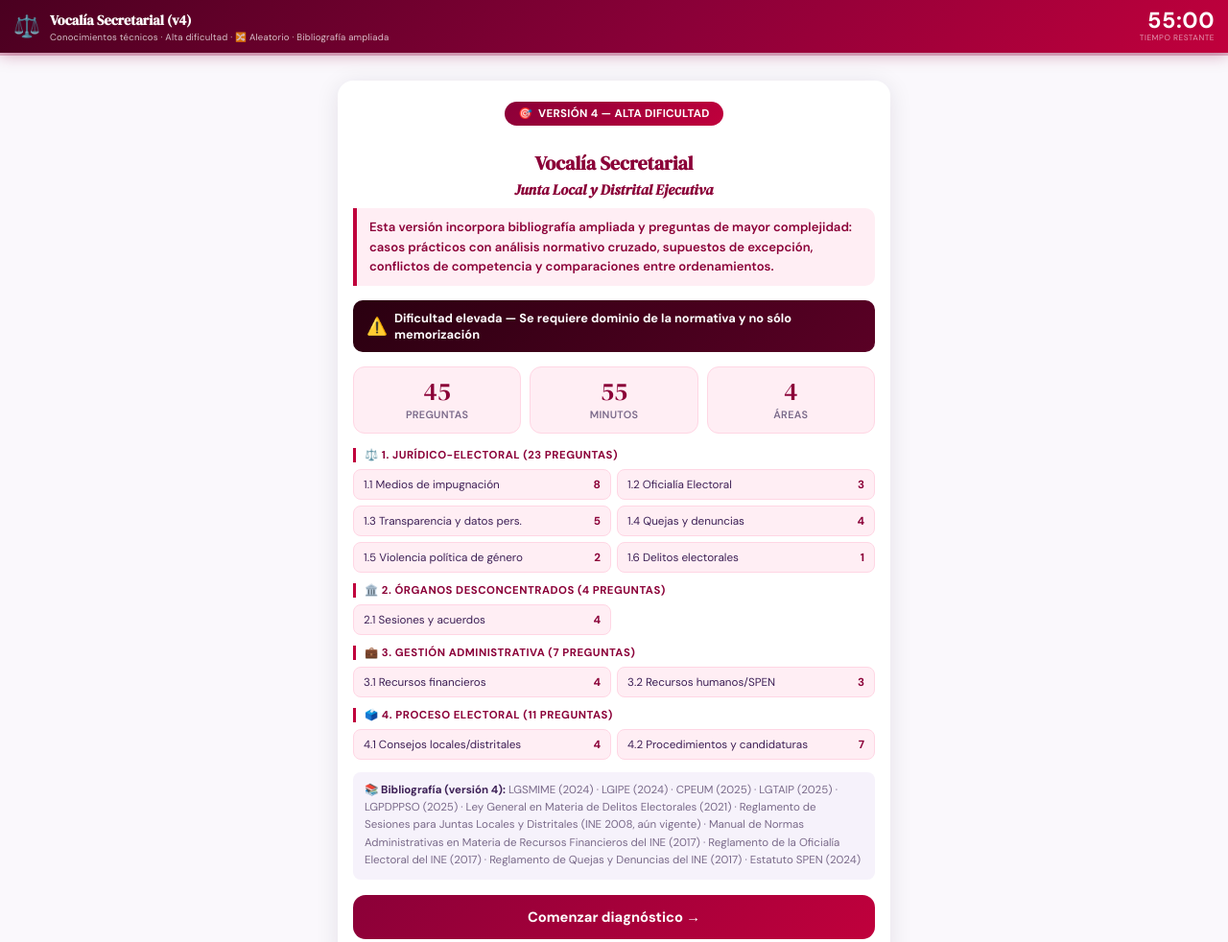
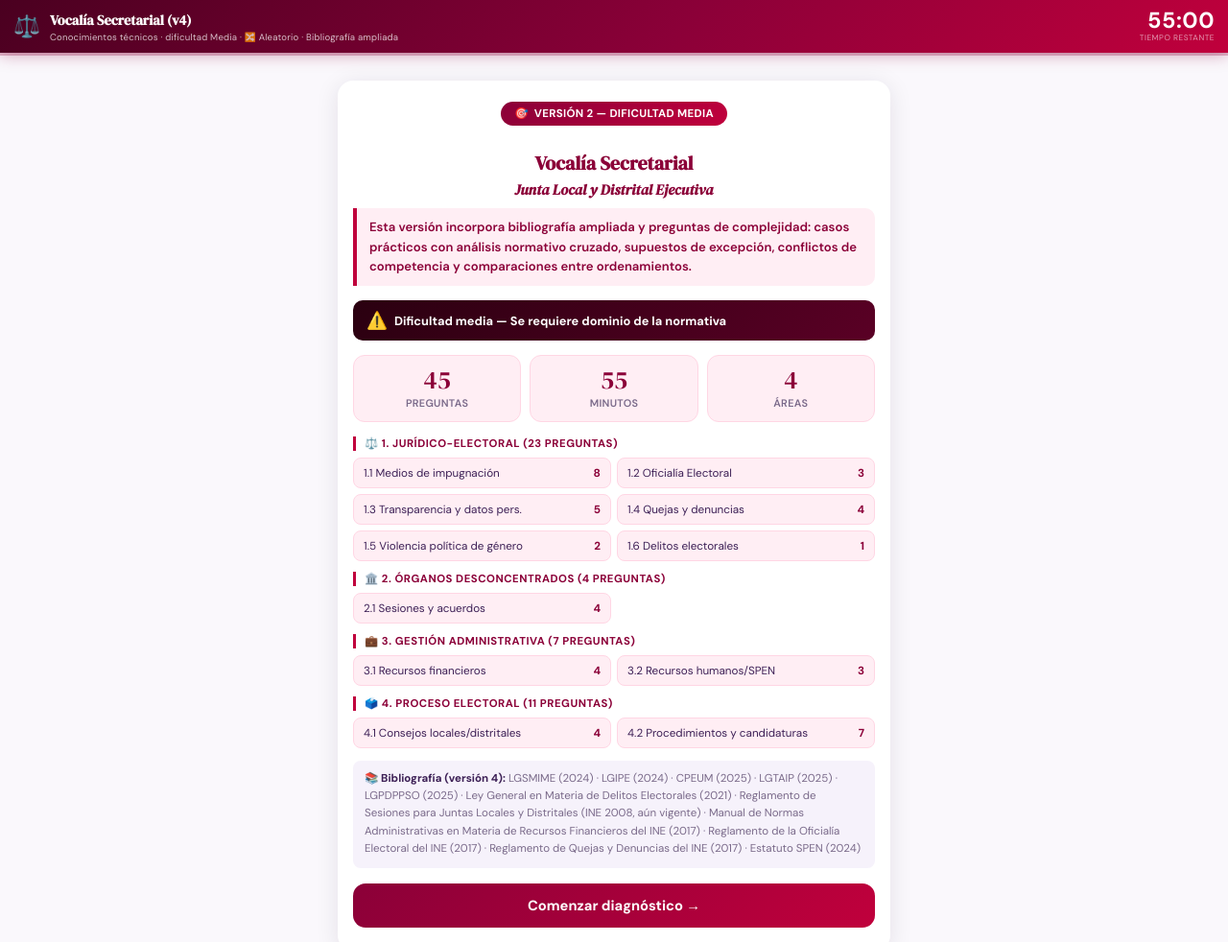
Before and after one commit to derechoelectoral2026/Gabriela-S-nchez, a plain HTML site: page simulacro8.html in a window 1280 px wide. Shown: the top 982 px of the page at 96% size. Drawn offline with Linux system fonts and the light colour scheme.

Commit message:
Update simulacro8.html

```diff
--- a/simulacro8.html
+++ b/simulacro8.html
@@ -169,7 +169,7 @@ body { font-family:'DM Sans',sans-serif; background:var(--bg); color:var(--ink);
   <div class="header-logo">⚖️</div>
   <div class="header-text">
     <h1>Vocalía Secretarial (v4)</h1>
-    <p>Conocimientos técnicos · Alta dificultad · 🔀 Aleatorio · Bibliografía ampliada</p>
+    <p>Conocimientos técnicos · dificultad Media · 🔀 Aleatorio · Bibliografía ampliada</p>
   </div>
   <div class="header-right">
     <div class="timer" id="timer">55:00</div>
@@ -182,15 +182,15 @@ body { font-family:'DM Sans',sans-serif; background:var(--bg); color:var(--ink);
   <!-- START SCREEN -->
   <div class="start-screen" id="startScreen">
     <div style="text-align:center;margin-bottom:12px">
-      <div class="start-badge"><span>🎯</span> VERSIÓN 4 — ALTA DIFICULTAD</div>
+      <div class="start-badge"><span>🎯</span> VERSIÓN 2 — DIFICULTAD MEDIA</div>
     </div>
     <h2>Vocalía Secretarial<br><em style="font-size:.95rem">Junta Local y Distrital Ejecutiva</em></h2>
     <div class="start-intro">
-      Esta versión incorpora bibliografía ampliada y preguntas de mayor complejidad: casos prácticos con análisis normativo cruzado, supuestos de excepción, conflictos de competencia y comparaciones entre ordenamientos.
+      Esta versión incorpora bibliografía ampliada y preguntas de complejidad: casos prácticos con análisis normativo cruzado, supuestos de excepción, conflictos de competencia y comparaciones entre ordenamientos.
     </div>
     <div class="dif-badge">
       <span>⚠️</span>
-      Dificultad elevada — Se requiere dominio de la normativa y no sólo memorización
+      Dificultad media — Se requiere dominio de la normativa
     </div>
     <div class="info-grid">
       <div class="info-card"><div class="num">45</div><div class="lbl">Preguntas</div></div>
```
